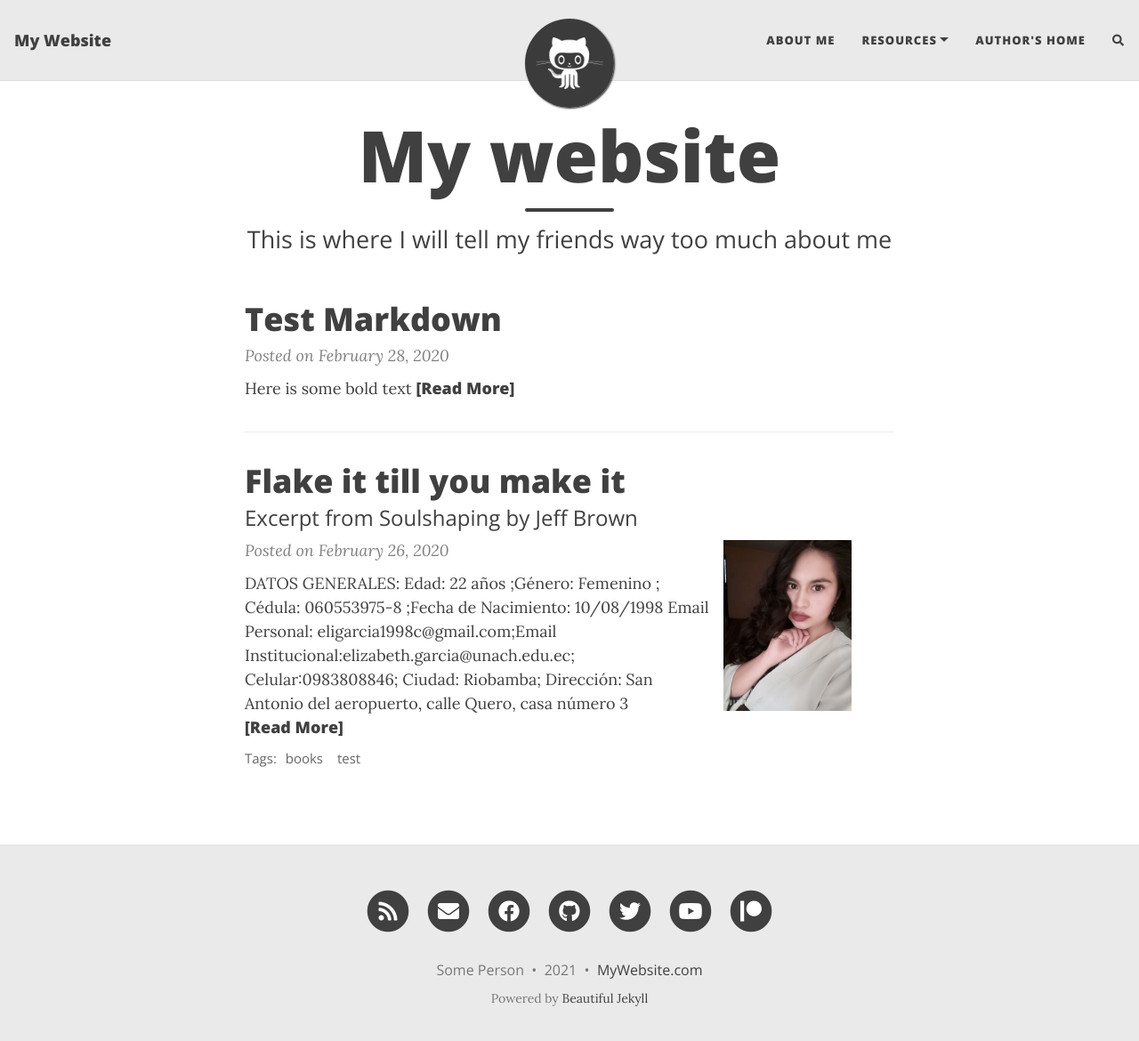
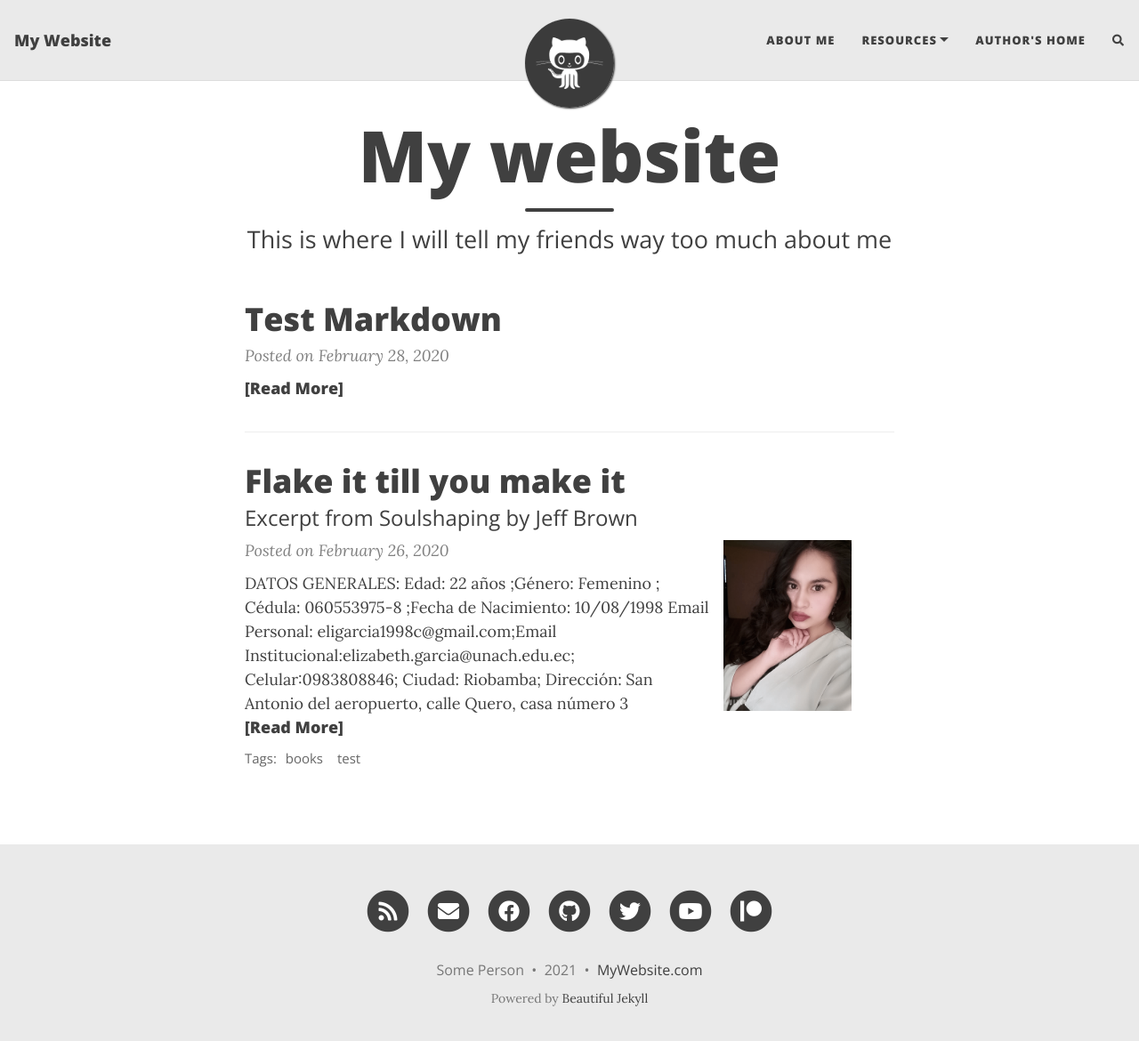
Before and after one commit to Eligarcia10/Eligarcia10.github.io, a Jekyll site: the page built from index.html, in a window 1280 px wide and 1183 px high. Shown: the top 1170 px of the window at 89% size. Built offline with Jekyll 4.4.1, drawn with Linux system fonts in a browser that asks for light colours; nearby versions of some CDN libraries; the list of posts is cut into pages by our own code; comment, search, counter and statistics services are not loaded.

Commit message:
Update 2020-02-28-test-markdown.md

```diff
--- a/_posts/2020-02-28-test-markdown.md
+++ b/_posts/2020-02-28-test-markdown.md
@@ -1,7 +1,4 @@
 
-**Here is some bold text**
-
-## Here is a secondary heading
 
 Here's a useless table:
 
```
